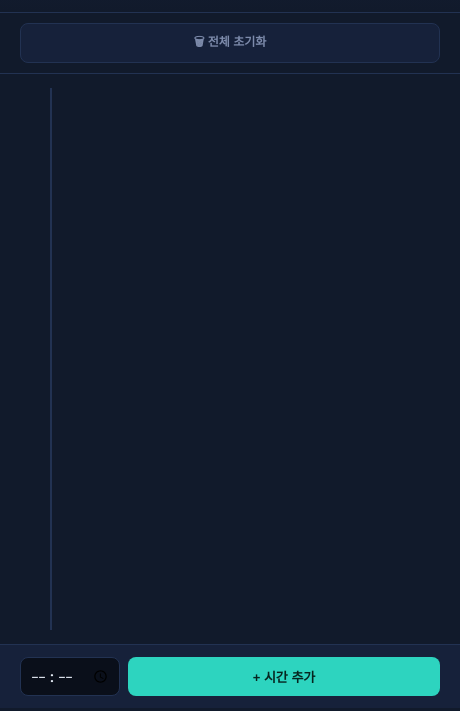
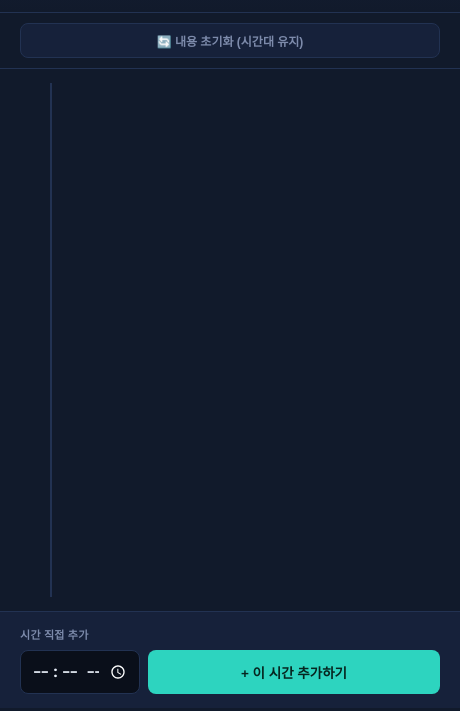
Before and after one commit to bedside-lab/icu-shift-widget, an Electron app: page renderer/widget.html in a window 460 px wide. Shown: the part 108-819 px from the top of the page. Drawn offline with Linux system fonts and the light colour scheme; no server answers.

Commit message:
최종임

```diff
--- a/main.js
+++ b/main.js
@@ -33,7 +33,7 @@ function createWidgetWindow() {
     height: 760,
     minWidth: 380,
     minHeight: 500,
-    title: 'ICU 근무 타임라인',
+    title: '근무 타임라인',
     autoHideMenuBar: true,
     webPreferences: {
       preload: path.join(__dirname, 'preload.js'),
--- a/package.json
+++ b/package.json
@@ -14,8 +14,8 @@
     "electron-builder": "^24.13.3"
   },
   "build": {
-    "appId": "com.bbo.icu-shift-widget",
-    "productName": "ICU 근무 타임라인",
+    "appId": "com.bbo.shift-timeline",
+    "productName": "근무 타임라인",
     "win": {
       "target": "nsis",
       "icon": "build/icon.ico"
--- a/renderer/widget.html
+++ b/renderer/widget.html
@@ -2,7 +2,7 @@
 <html lang="ko">
 <head>
 <meta charset="UTF-8">
-<title>ICU 근무 타임라인</title>
+<title>근무 타임라인</title>
 <style>
   @import url('https://fonts.googleapis.com/css2?family=JetBrains+Mono:wght@400;500;700&family=Inter:wght@400;500;600;700&display=swap');
 
@@ -125,14 +125,25 @@
     50%{ box-shadow:0 0 0 10px rgba(255,90,106,0.05); }
   }
 
-  .addtimebar{ display:flex; gap:8px; padding:12px 20px; border-top:1px solid var(--line); background:var(--panel-2); flex-shrink:0; }
+  .addtimebar{
+    display:flex; flex-direction:column; gap:8px; padding:14px 20px;
+    border-top:1px solid var(--line); background:var(--panel-2); flex-shrink:0;
+  }
+  .addtimebar .rowlabel{ font-size:11px; color:var(--muted); font-weight:600; letter-spacing:0.3px; }
+  .addtimebar .row{ display:flex; gap:8px; }
   .addtimebar input[type=time]{
-    width:100px; background:var(--bg); border:1px solid var(--line); color:var(--text);
-    border-radius:8px; padding:8px; font-family:'JetBrains Mono',monospace; font-size:14px;
+    width:120px; background:var(--bg); border:1.5px solid var(--line); color:var(--text);
+    border-radius:8px; padding:10px; font-family:'JetBrains Mono',monospace; font-size:15px;
+    font-weight:600;
+  }
+  .addtimebar input[type=time]:focus{ outline:none; border-color:var(--teal); }
+  .addtimebar input[type=time]::-webkit-calendar-picker-indicator{
+    filter:invert(1) brightness(1.6);
+    cursor:pointer;
   }
   .addtimebar button{
     flex:1; background:var(--teal); color:#06251f; border:none; border-radius:8px;
-    padding:0 16px; font-weight:700; font-size:13px; cursor:pointer;
+    padding:0 16px; font-weight:700; font-size:13.5px; cursor:pointer;
   }
   .addtimebar button:hover{ filter:brightness(1.08); }
 
@@ -186,14 +197,17 @@
   </div>
 
   <div class="actionbar">
-    <button onclick="clearAll()">🗑 전체 초기화</button>
+    <button onclick="clearAll()">🔄 내용 초기화 (시간대 유지)</button>
   </div>
 
   <div class="timeline" id="timeline"></div>
 
   <div class="addtimebar">
-    <input type="time" id="inTime">
-    <button onclick="addTimeSlot()">+ 시간 추가</button>
+    <span class="rowlabel">시간 직접 추가</span>
+    <div class="row">
+      <input type="time" id="inTime">
+      <button onclick="addTimeSlot()">+ 이 시간 추가하기</button>
+    </div>
   </div>
 
   <div class="brandbar">
```
Also changed, not shown: .github/workflows/build.yml.
